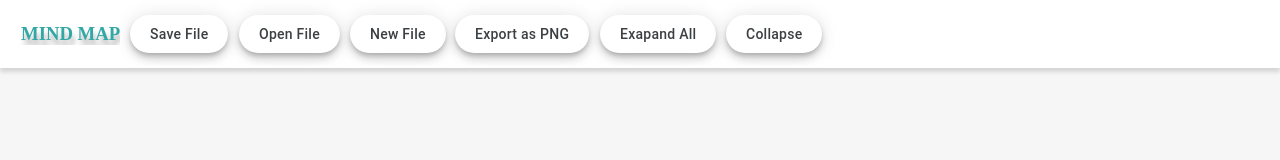
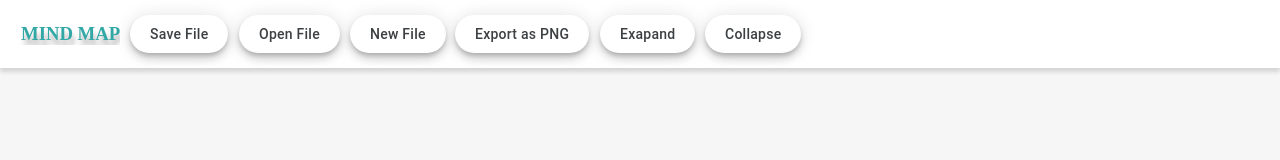
Before and after one commit to bhargavshivashankar/Mindmap-Canvas, a plain HTML site: page index.html in a window 1280 px wide. Drawn offline with Linux system fonts and the light colour scheme.

Commit message:
Changed expand name

```diff
--- a/index.html
+++ b/index.html
@@ -26,7 +26,7 @@
         <button class="buttonFile" id="open-file">Open File</button>
         <button class="buttonFile" id="new-file">New File</button>
         <button class="buttonFile" id="export-png">Export as PNG</button>
-        <button class="buttonFile" id="expandAll">Exapand All</button>
+        <button class="buttonFile" id="expandAll">Exapand</button>
         <button class="buttonFile" id="collapseAll">Collapse</button>
     </div>
     <!-- <div class="nodeDetails">
```
